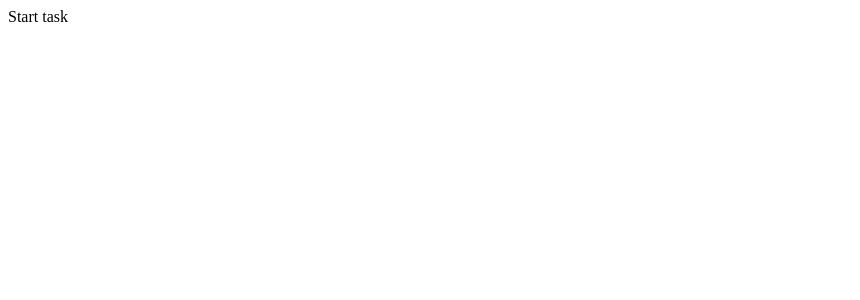
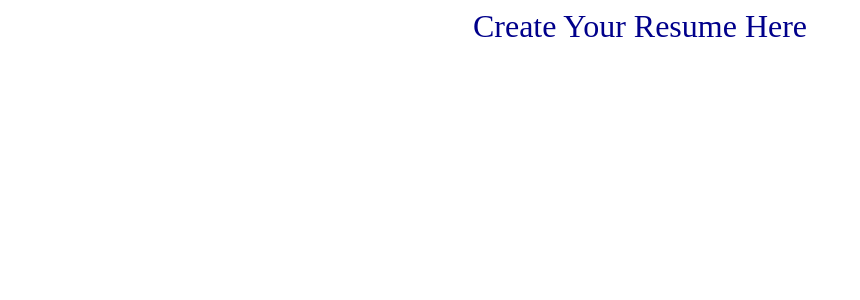
Before and after one commit to Gursimran-Singh-dcsa/resumeTemplate, a React (Create React App) app: page / in a window 1280 px wide. Shown: the top 300 px of the page, without its empty margins (0-860 px from the left). Built offline with nearby package versions, Linux system fonts and the light colour scheme.

Commit message:
create header

```diff
--- /dev/null
+++ b/public/index.css
@@ -0,0 +1,6 @@
+.siteHeader{
+  font-size: xx-large;
+  margin: auto;
+  text-align: center;
+  color: darkblue;
+}
--- a/public/index.html
+++ b/public/index.html
@@ -3,6 +3,7 @@
   <head>
     <meta charset="utf-8" />
     <link rel="icon" href="" />
+    <link rel="stylesheet" href="./index.css" />
     <title>Resume Template</title>
     <meta name="viewport" content="width=device-width, initial-scale=1" />
     <meta name="theme-color" content="#000000" />
--- a/src/App.js
+++ b/src/App.js
@@ -1,8 +1,14 @@
 import React from 'react';
+
+import Header from './Header';
 
 function App() {
   return (
-    <div>Start task</div>
+    <div>
+    <Header />
+    {/* <Template /> */}
+    {/* <Actions /> */}
+    </div>
   );
 }
 
--- /dev/null
+++ b/src/Header.js
@@ -0,0 +1,12 @@
+import React, {useState} from 'react';
+import ReactDOM from 'react-dom';
+
+import metaData from './metaData.json'
+
+const Header = () => {
+  return (
+  <header className='siteHeader'>{metaData.headerText}</header>
+  )
+}
+
+export default Header;
--- /dev/null
+++ b/src/metaData.json
@@ -0,0 +1,3 @@
+{
+  "headerText": "Create Your Resume Here"
+}
```
Also changed, not shown: public/logo192.png (deleted), public/logo512.png (deleted), public/manifest.json (deleted).
